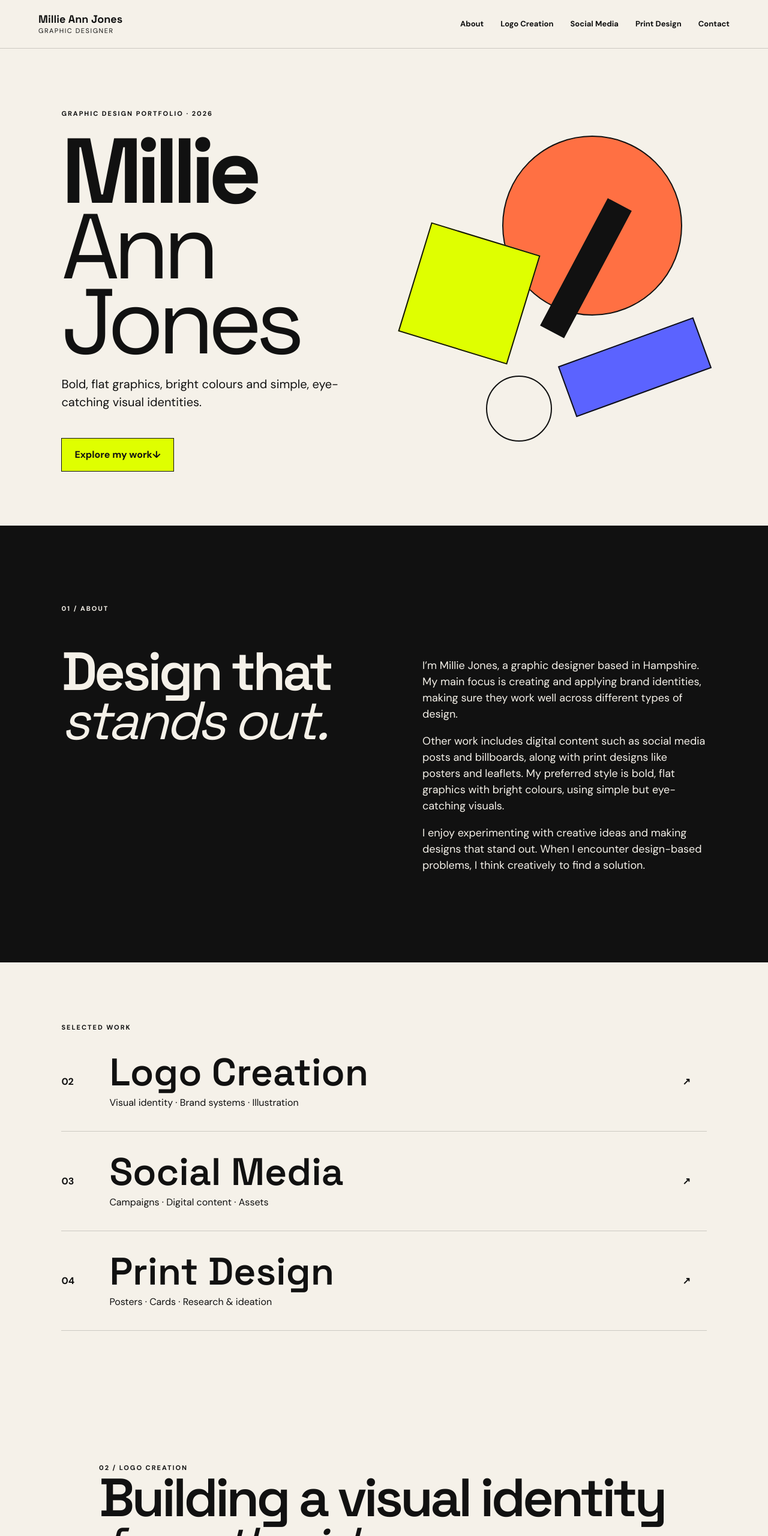
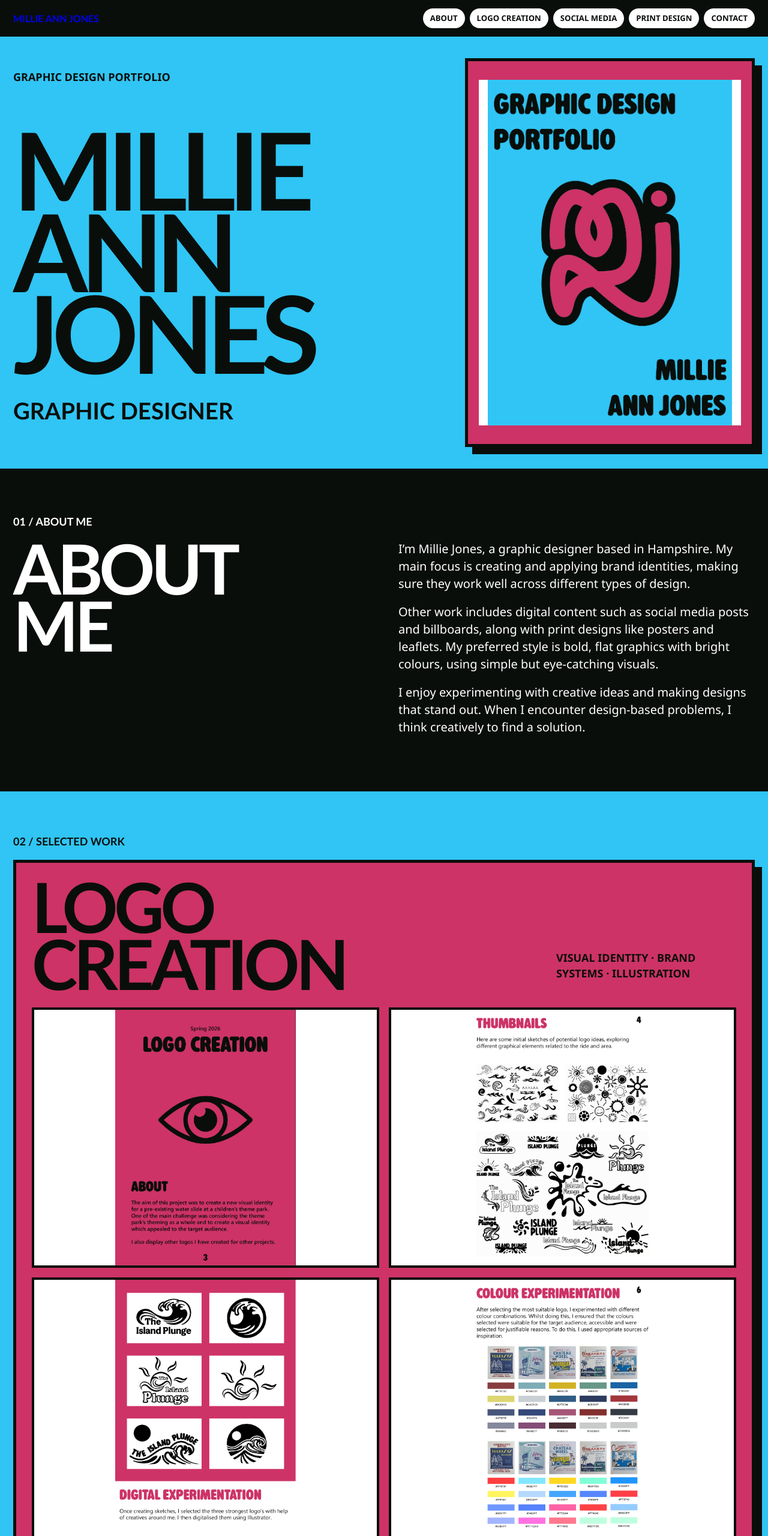
Before and after one commit to millieajones5/millie-jones-portfolio, a plain HTML site: page index.html in a window 1280 px wide. Shown: the top 2560 px of the page at 60% size. Drawn offline with Linux system fonts and the light colour scheme.

Commit message:
Refactor index.html for improved layout and design
Updated HTML structure and styles for the portfolio page.

```diff
--- a/index.html
+++ b/index.html
@@ -1,149 +1,24 @@
 <!doctype html>
-<html lang="en">
-<head>
-  <meta charset="utf-8">
-  <meta name="viewport" content="width=device-width, initial-scale=1">
-  <meta name="description" content="Millie Ann Jones — Graphic Design Portfolio 2026">
-  <title>Millie Ann Jones — Graphic Design</title>
-  <link rel="stylesheet" href="styles.css">
-</head>
-<body>
-  <header class="site-header">
-    <a class="brand" href="#home" aria-label="Millie Ann Jones home">
-      <span class="brand-name">Millie Ann Jones</span>
-      <span class="brand-role">Graphic Designer</span>
-    </a>
-    <button class="menu-toggle" aria-expanded="false" aria-controls="nav">Menu</button>
-    <nav id="nav" class="nav">
-      <a href="#about">About</a>
-      <a href="#logos">Logo Creation</a>
-      <a href="#social">Social Media</a>
-      <a href="#print">Print Design</a>
-      <a href="#contact">Contact</a>
-    </nav>
-  </header>
-
-  <main>
-    <section id="home" class="hero">
-      <div class="hero-copy">
-        <p class="eyebrow">Graphic Design Portfolio · 2026</p>
-        <h1>Millie<br><span>Ann Jones</span></h1>
-        <p class="hero-intro">Bold, flat graphics, bright colours and simple, eye-catching visual identities.</p>
-        <a class="button" href="#work">Explore my work <span>↓</span></a>
-      </div>
-      <div class="hero-art" aria-hidden="true">
-        <div class="shape shape-a"></div>
-        <div class="shape shape-b"></div>
-        <div class="shape shape-c"></div>
-        <div class="shape shape-d"></div>
-        <div class="shape shape-e"></div>
-      </div>
-    </section>
-
-    <section id="about" class="section about">
-      <div class="section-label">01 / About</div>
-      <div class="about-grid">
-        <div>
-          <h2>Design that<br><em>stands out.</em></h2>
-        </div>
-        <div>
-          <p>I’m Millie Jones, a graphic designer based in Hampshire. My main focus is creating and applying brand identities, making sure they work well across different types of design.</p>
-          <p>Other work includes digital content such as social media posts and billboards, along with print designs like posters and leaflets. My preferred style is bold, flat graphics with bright colours, using simple but eye-catching visuals.</p>
-          <p>I enjoy experimenting with creative ideas and making designs that stand out. When I encounter design-based problems, I think creatively to find a solution.</p>
-        </div>
-      </div>
-    </section>
-
-    <section id="work" class="work-index">
-      <div class="section-label">Selected work</div>
-      <a href="#logos" class="work-card">
-        <span class="number">02</span>
-        <div><h2>Logo Creation</h2><p>Visual identity · Brand systems · Illustration</p></div>
-        <span class="arrow">↗</span>
-      </a>
-      <a href="#social" class="work-card">
-        <span class="number">03</span>
-        <div><h2>Social Media</h2><p>Campaigns · Digital content · Assets</p></div>
-        <span class="arrow">↗</span>
-      </a>
-      <a href="#print" class="work-card">
-        <span class="number">04</span>
-        <div><h2>Print Design</h2><p>Posters · Cards · Research & ideation</p></div>
-        <span class="arrow">↗</span>
-      </a>
-    </section>
-
-    <section id="logos" class="project">
-      <div class="project-heading">
-        <div class="section-label">02 / Logo Creation</div>
-        <h2>Building a visual identity<br><em>from the idea up.</em></h2>
-        <p>The aim of this project was to create a new visual identity for a pre-existing water slide at a children’s theme park. The challenge was considering the theme park’s theming as a whole and creating a visual identity which appealed to the target audience.</p>
-        <span class="date">Spring 2026</span>
-      </div>
-      <div class="gallery">
-        <figure><img src="page-4.jpg" alt="Logo creation project overview"><figcaption>Project brief</figcaption></figure>
-        <figure><img src="page-5.jpg" alt="Initial logo sketches and thumbnails"><figcaption>Thumbnails</figcaption></figure>
-        <figure><img src="page-6.jpg" alt="Digital logo experimentation"><figcaption>Digital experimentation</figcaption></figure>
-        <figure><img src="page-7.jpg" alt="Logo colour experimentation"><figcaption>Colour experimentation</figcaption></figure>
-        <figure><img src="page-8.jpg" alt="Final logo and logo variants"><figcaption>Final logo</figcaption></figure>
-        <figure><img src="page-9.jpg" alt="Logo mockups"><figcaption>Mock ups</figcaption></figure>
-        <figure><img src="page-10.jpg" alt="Sub-brand ice cream shop logo"><figcaption>Sub-brand logo</figcaption></figure>
-        <figure><img src="page-11.jpg" alt="Other logo projects including personal branding"><figcaption>Other logos</figcaption></figure>
-      </div>
-    </section>
-
-    <section id="social" class="project alt">
-      <div class="project-heading">
-        <div class="section-label">03 / Social Media</div>
-        <h2>A campaign designed<br><em>to make a difference.</em></h2>
-        <p>This project was created to encourage as many people as possible in the UK to learn how to perform CPR through social media. The campaign had a clear narrative and was adapted for different platforms such as print.</p>
-        <span class="date">January – February 2026</span>
-      </div>
-      <div class="gallery">
-        <figure><img src="page-12.jpg" alt="Social media campaign overview"><figcaption>Campaign</figcaption></figure>
-        <figure><img src="page-13.jpg" alt="Character thumbnails"><figcaption>Character thumbnails</figcaption></figure>
-        <figure><img src="page-14.jpg" alt="Social media thumbnails"><figcaption>Social media thumbnails</figcaption></figure>
-        <figure><img src="page-15.jpg" alt="Digital campaign asset creation"><figcaption>Asset creation</figcaption></figure>
-        <figure><img src="page-16.jpg" alt="Instagram campaign posts"><figcaption>Instagram posts</figcaption></figure>
-        <figure><img src="page-17.jpg" alt="Digital campaign posters"><figcaption>Digital creation</figcaption></figure>
-      </div>
-    </section>
-
-    <section id="print" class="project">
-      <div class="project-heading">
-        <div class="section-label">04 / Print Design</div>
-        <h2>From research<br><em>to printed outcome.</em></h2>
-        <p>There are a few projects I have worked on where I have had to complete research, come up with ideas, create designs, prepare the document for print, and print. These are examples of posters of different scales prepared for print and used in different ways.</p>
-        <span class="date">October 2025 – Present</span>
-      </div>
-      <div class="gallery">
-        <figure><img src="page-18.jpg" alt="Print design project overview"><figcaption>Print design</figcaption></figure>
-        <figure><img src="page-19.jpg" alt="Research and ideation for an educational poster"><figcaption>Research & ideation</figcaption></figure>
-        <figure><img src="page-20.jpg" alt="Children's educational posters"><figcaption>Educational poster</figcaption></figure>
-        <figure><img src="page-21.jpg" alt="Decorative posters for an ice cream parlour"><figcaption>Decorative poster</figcaption></figure>
-        <figure><img src="page-22.jpg" alt="Illustrative postcards"><figcaption>Illustrative cards</figcaption></figure>
-        <figure><img src="page-23.jpg" alt="Personal business cards"><figcaption>Business cards</figcaption></figure>
-      </div>
-    </section>
-
-    <section id="contact" class="contact">
-      <div class="section-label">05 / Contact</div>
-      <div class="contact-inner">
-        <h2>Let’s make<br><em>something memorable.</em></h2>
-        <div class="contact-details">
-          <a href="mailto:millie.a.jones.5@gmail.com">millie.a.jones.5@gmail.com</a>
-          <a href="tel:+447738477727">077 384 77727</a>
-          <p>Graphic Designer · Hampshire, UK</p>
-        </div>
-      </div>
-    </section>
-  </main>
-
-  <footer>
-    <span>Millie Ann Jones</span>
-    <span>Graphic Design Portfolio · 2026</span>
-  </footer>
-
-  <script src="script.js"></script>
-</body>
-</html>
+<html lang="en"><head>
+<meta charset="utf-8"><meta name="viewport" content="width=device-width,initial-scale=1">
+<title>Millie Ann Jones — Graphic Design Portfolio</title>
+<style>
+:root{--cyan:#30C5F4;--black:#0A0E0B;--pink:#CD3366;--yellow:#E8E014;--display:"Arial Rounded MT Bold","Trebuchet MS",Arial,sans-serif;--body:"Segoe UI",Arial,sans-serif}
+*{box-sizing:border-box}html{scroll-behavior:smooth}body{margin:0;background:var(--cyan);color:var(--black);font:18px/1.45 var(--body)}img{display:block;max-width:100%}
+header{position:sticky;top:0;z-index:5;display:flex;justify-content:space-between;align-items:center;flex-wrap:wrap;gap:16px;padding:14px 22px;background:var(--black);color:white}.brand{font:900 1rem var(--display);text-transform:uppercase;text-decoration:none}nav{display:flex;flex-wrap:wrap;gap:8px}nav a{padding:7px 12px;background:white;color:var(--black);border-radius:30px;text-decoration:none;font-size:.82rem;font-weight:800;text-transform:uppercase}nav a:hover{background:var(--pink);color:white}
+.hero{min-height:90vh;padding:36px 22px;display:grid;grid-template-columns:1.2fr .8fr;gap:28px}.hero-copy{display:flex;flex-direction:column;justify-content:space-between;min-height:70vh}.kicker,.name,.label{font-weight:900;text-transform:uppercase}.hero h1{font:900 clamp(4.5rem,14vw,12rem)/.76 var(--display);letter-spacing:-.07em;text-transform:uppercase;margin:22px 0}.name{font:900 clamp(1.5rem,3vw,2.6rem) var(--display)}.hero-art{display:grid;place-items:center;padding:18px;background:var(--pink);border:5px solid var(--black);box-shadow:12px 12px 0 var(--black)}.hero-art img{width:100%;max-height:72vh;object-fit:contain;background:white}
+section{padding:70px 22px;border-top:5px solid var(--black)}.label{margin-bottom:18px;font-family:var(--display)}.about{background:var(--black);color:white}.about-grid{display:grid;grid-template-columns:1fr 1fr;gap:48px;max-width:1250px;margin:auto}.about h2,.project h2,.contact h2{font:900 clamp(3.4rem,9vw,8rem)/.82 var(--display);letter-spacing:-.055em;text-transform:uppercase;margin:0}.about p{font-size:clamp(1rem,1.6vw,1.25rem);margin:0 0 18px}
+.project{max-width:1400px;margin:0 auto 76px;padding:26px;border:5px solid var(--black);box-shadow:12px 12px 0 var(--black)}#logos{background:var(--pink)}#social{background:var(--cyan)}#print{background:var(--yellow)}.project-heading{display:flex;align-items:end;justify-content:space-between;gap:20px;margin-bottom:26px}.project-heading p{max-width:300px;font-weight:800;text-transform:uppercase}.project-grid{display:grid;grid-template-columns:repeat(2,minmax(0,1fr));gap:16px}.project-grid img{width:100%;aspect-ratio:4/3;object-fit:contain;background:white;border:4px solid var(--black)}
+.contact{background:var(--pink);min-height:65vh}.contact p{font-size:1.2rem;margin-top:28px}.contact a{font:900 clamp(1.2rem,3vw,2.4rem) var(--display);overflow-wrap:anywhere}footer{padding:18px 22px;background:var(--black);color:white;font-weight:800;text-transform:uppercase;font-size:.85rem}
+@media(max-width:800px){header{align-items:flex-start;flex-direction:column}.hero{grid-template-columns:1fr;min-height:auto}.hero-copy{min-height:48vh}.hero-art{min-height:35vh}.about-grid{grid-template-columns:1fr;gap:28px}.project-heading{display:block}.project-heading p{margin-top:18px}.project-grid{grid-template-columns:1fr}.project{padding:16px}}
+</style></head><body>
+<header><a class="brand" href="#top">Millie Ann Jones</a><nav><a href="#about">About</a><a href="#logos">Logo Creation</a><a href="#social">Social Media</a><a href="#print">Print Design</a><a href="#contact">Contact</a></nav></header>
+<main id="top">
+<div class="hero"><div class="hero-copy"><p class="kicker">Graphic Design Portfolio</p><div><h1>Millie<br>Ann<br>Jones</h1><p class="name">Graphic Designer</p></div></div><div class="hero-art"><img src="page-1.jpg" alt="Portfolio cover artwork"></div></div>
+<section id="about" class="about"><div class="label">01 / About Me</div><div class="about-grid"><div><h2>About<br>Me</h2></div><div><p>I’m Millie Jones, a graphic designer based in Hampshire. My main focus is creating and applying brand identities, making sure they work well across different types of design.</p><p>Other work includes digital content such as social media posts and billboards, along with print designs like posters and leaflets. My preferred style is bold, flat graphics with bright colours, using simple but eye-catching visuals.</p><p>I enjoy experimenting with creative ideas and making designs that stand out. When I encounter design-based problems, I think creatively to find a solution.</p></div></div></section>
+<section><div class="label">02 / Selected Work</div>
+<article id="logos" class="project"><div class="project-heading"><h2>Logo<br>Creation</h2><p>Visual identity · Brand systems · Illustration</p></div><div class="project-grid"><img src="page-4.jpg" alt="Logo design work"><img src="page-5.jpg" alt="Logo design work"><img src="page-6.jpg" alt="Logo design work"><img src="page-7.jpg" alt="Logo design work"><img src="page-8.jpg" alt="Logo design work"><img src="page-9.jpg" alt="Logo design work"><img src="page-10.jpg" alt="Logo design work"><img src="page-11.jpg" alt="Logo design work"></div></article>
+<article id="social" class="project"><div class="project-heading"><h2>Social<br>Media</h2><p>Digital content · Campaigns · Social graphics</p></div><div class="project-grid"><img src="page-12.jpg" alt="Social media work"><img src="page-13.jpg" alt="Social media work"><img src="page-14.jpg" alt="Social media work"><img src="page-15.jpg" alt="Social media work"><img src="page-16.jpg" alt="Social media work"><img src="page-17.jpg" alt="Social media work"></div></article>
+<article id="print" class="project"><div class="project-heading"><h2>Print<br>Design</h2><p>Posters · Leaflets · Promotional design</p></div><div class="project-grid"><img src="page-18.jpg" alt="Print design work"><img src="page-19.jpg" alt="Print design work"><img src="page-20.jpg" alt="Print design work"><img src="page-21.jpg" alt="Print design work"><img src="page-22.jpg" alt="Print design work"><img src="page-23.jpg" alt="Print design work"><img src="page-24.jpg" alt="Print design work"></div></article></section>
+<section id="contact" class="contact"><div class="label">03 / Contact</div><h2>Let’s make<br>something<br>stand out.</h2><p>For design enquiries and portfolio opportunities, get in touch.</p><p><strong>Email</strong><br><a href="mailto:millie.a.jones.5@gmail.com">millie.a.jones.5@gmail.com</a></p><p><strong>Phone</strong><br><a href="tel:07738477727">07738477727</a></p></section>
+</main><footer>© 2026 Millie Ann Jones · Graphic Designer</footer></body></html>
```
